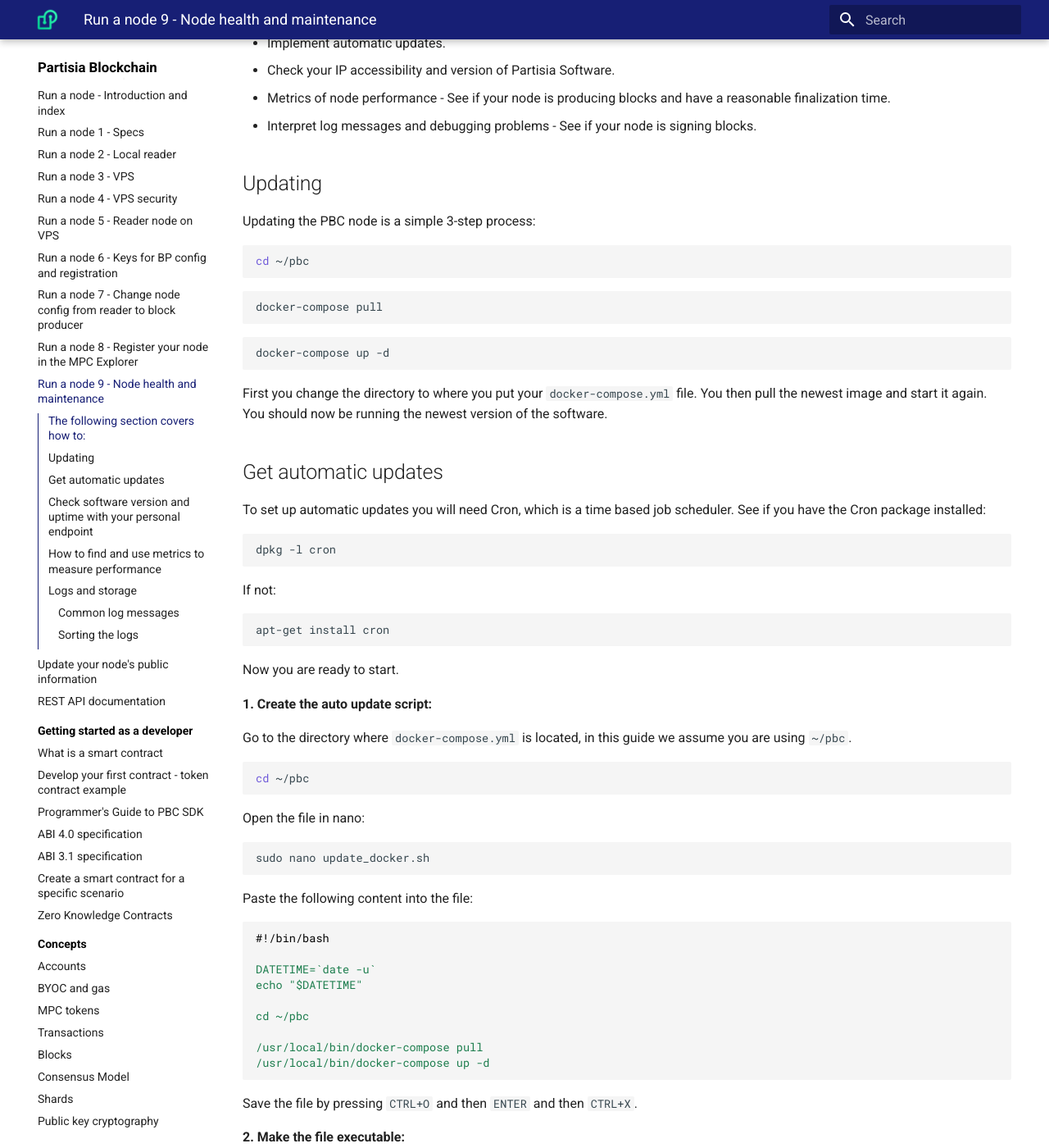
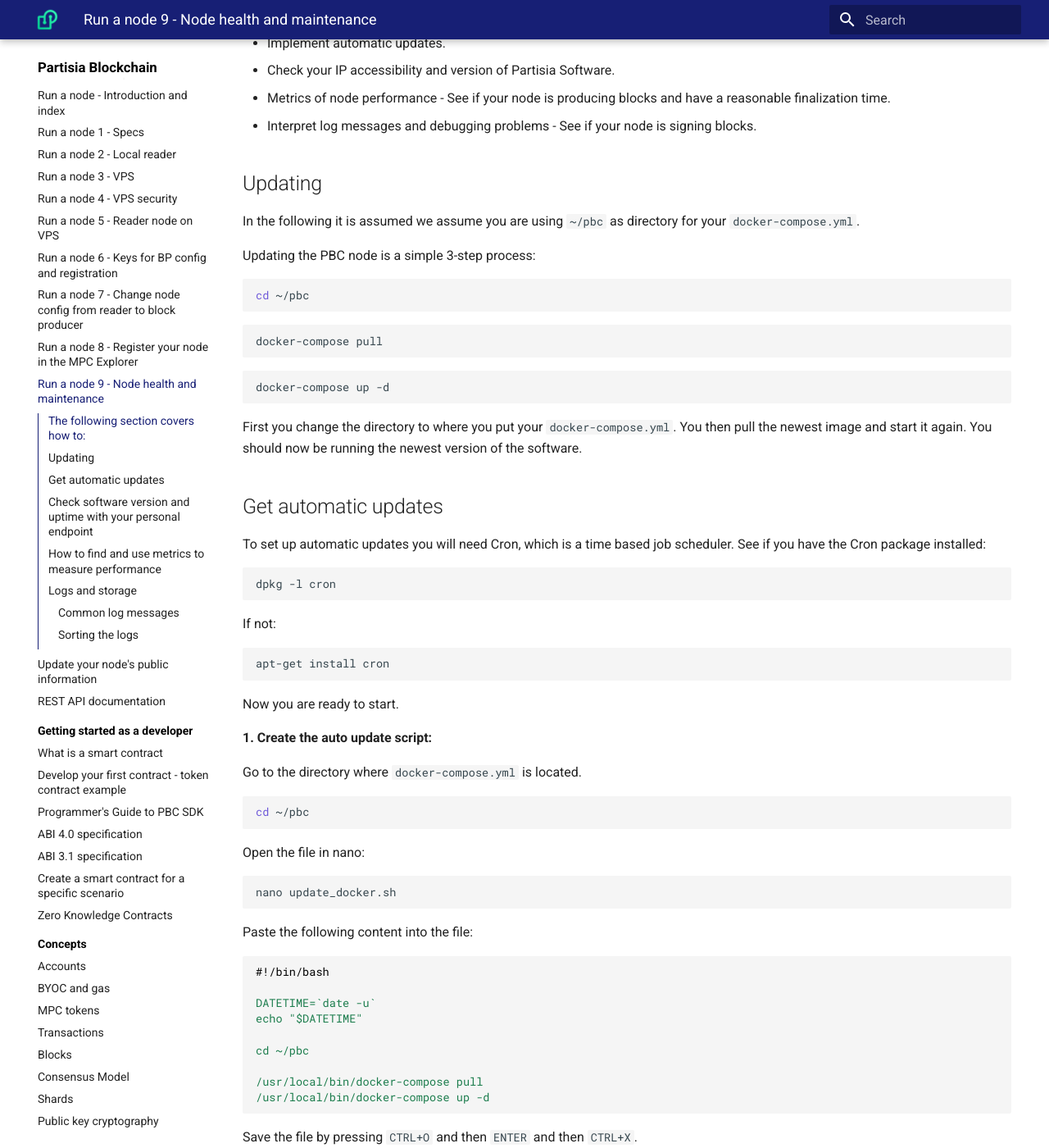
Before and after one commit to 0xSero/partisia-docs, an MkDocs documentation site: the page built from docs/operator-9-node-health.md, in a window 1280 px wide and 1400 px high, scrolled down 549 px. Shown: the whole window at 82% size. Built offline with MkDocs 1.6.1 and Material for MkDocs 9.7.7, drawn with Linux system fonts in a browser that asks for light colours; a script that is not in the unit is left out; some of the changed text lies outside the part shown.

Commit message:
Sudo unnecessary

`````diff
--- a/docs/operator-9-node-health.md
+++ b/docs/operator-9-node-health.md
@@ -22,7 +22,10 @@
 
 ## Updating
 
+In the following it is assumed we assume you are using `~/pbc` as directory for your `docker-compose.yml`.
+
 Updating the PBC node is a simple 3-step process:
+
 
 ````bash
 cd ~/pbc
@@ -34,7 +37,7 @@
 docker-compose up -d
 ````
 
-First you change the directory to where you put your `docker-compose.yml` file. You then pull the newest image and start it again. You should now be running the newest version of the software.
+First you change the directory to where you put your `docker-compose.yml`. You then pull the newest image and start it again. You should now be running the newest version of the software.
 
 ## Get automatic updates
 
@@ -54,7 +57,7 @@
 
 **1. Create the auto update script:**
 
-Go to the directory where `docker-compose.yml` is located, in this guide we assume you are using `~/pbc`.
+Go to the directory where `docker-compose.yml` is located.
 
 ````bash
 cd ~/pbc
@@ -63,7 +66,7 @@
 Open the file in nano:
 
 ````bash
-sudo nano update_docker.sh
+nano update_docker.sh
 ````
 
 Paste the following content into the file:
@@ -84,10 +87,10 @@
 **2. Make the file executable:**
 
 ````bash
-sudo chmod +x update_docker.sh
+chmod +x update_docker.sh
 ````
 
-Type ``ls`` and confirm *update_docker.sh*  file name is shown in green, that means it is now executable.
+Type ``ls -l`` and confirm *update_docker.sh*  has an x in its first attributes that means it is now executable.
 
 **3. Set update frequency to 30 minutes:**
 
`````
